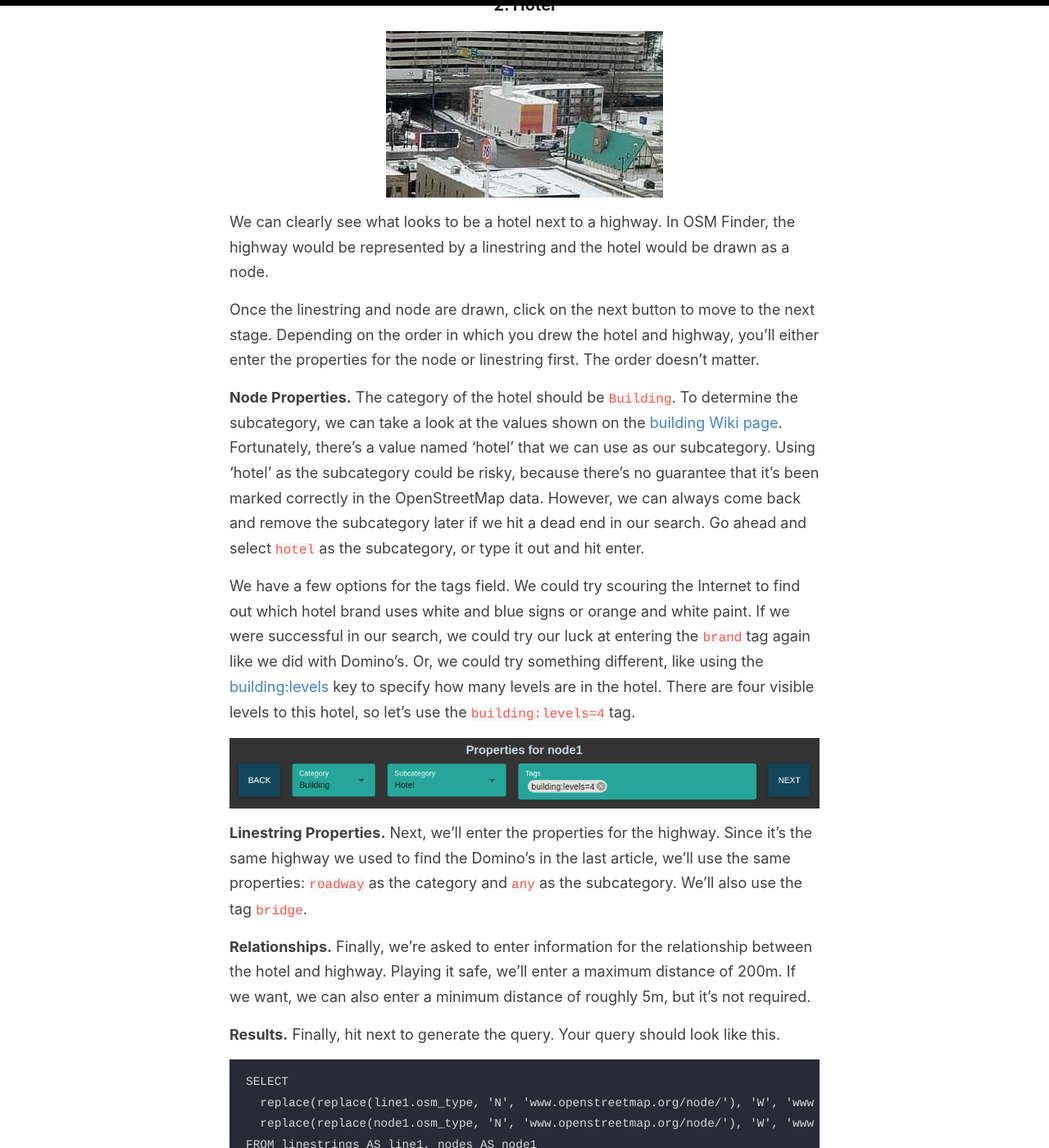
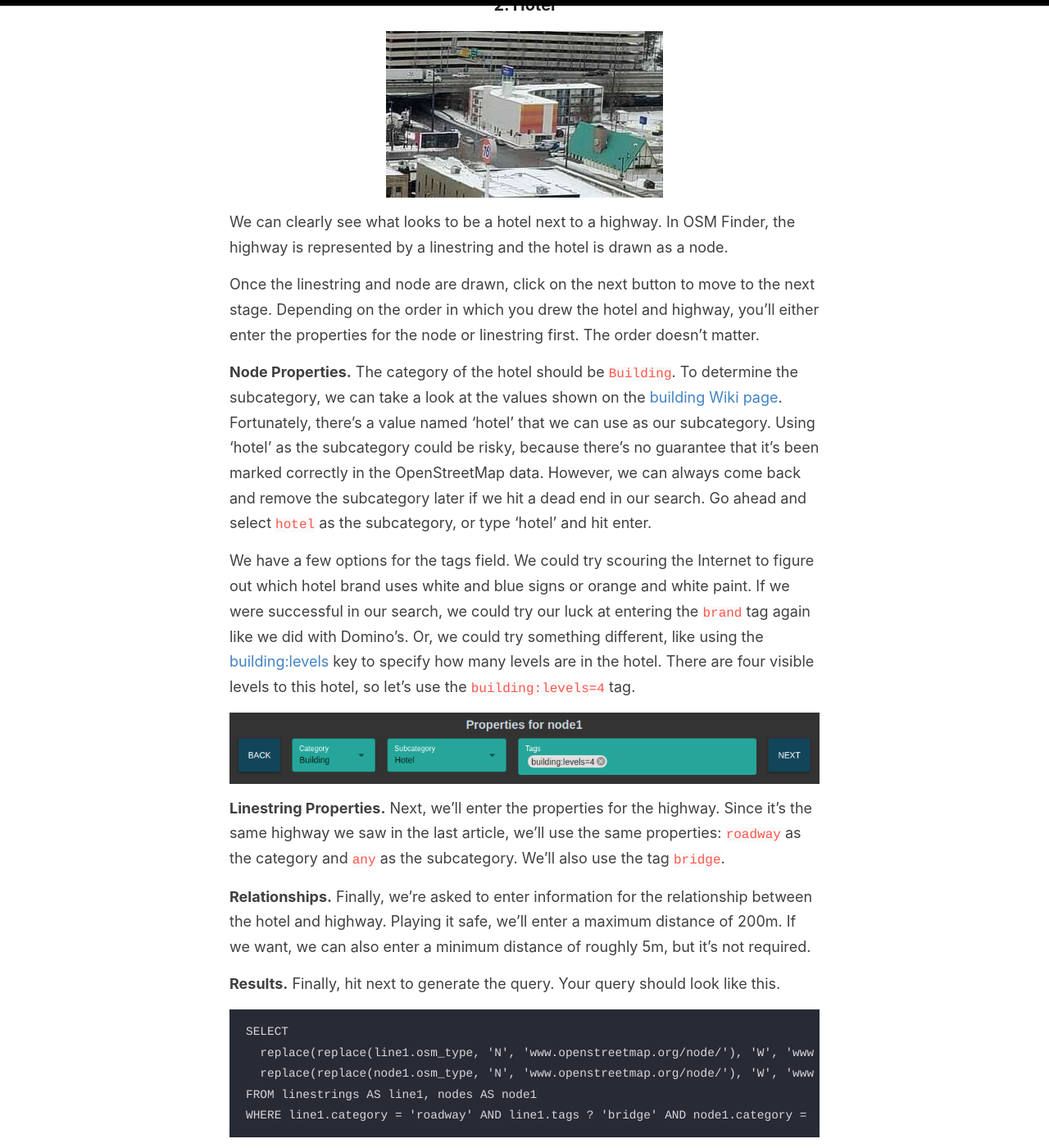
Before and after one commit to Xetnus/blog, a Jekyll site: the page built from _posts/2022-01-30-locating-spokane-part-2.md, in a window 1280 px wide and 1400 px high, scrolled down 1214 px. Shown: the whole window at 82% size. Built offline with Jekyll 4.4.1, drawn with Linux system fonts in a browser that asks for light colours; some of the changed text lies outside the part shown.

Commit message:
Grammar fixes

```diff
--- a/_posts/2022-01-30-locating-spokane-part-2.md
+++ b/_posts/2022-01-30-locating-spokane-part-2.md
@@ -17,17 +17,17 @@ From the last article, we already know to start our search in Washington state.
 
 ![](/blog/images/2022-01-30-hotel.jpg)
 
-We can clearly see what looks to be a hotel next to a highway. In OSM Finder, the highway would be represented by a linestring and the hotel would be drawn as a node.
+We can clearly see what looks to be a hotel next to a highway. In OSM Finder, the highway is represented by a linestring and the hotel is drawn as a node.
 
 Once the linestring and node are drawn, click on the next button to move to the next stage. Depending on the order in which you drew the hotel and highway, you'll either enter the properties for the node or linestring first. The order doesn't matter.
 
-**Node Properties.** The category of the hotel should be `Building`. To determine the subcategory, we can take a look at the values shown on the [building Wiki page](https://wiki.openstreetmap.org/wiki/Key:building). Fortunately, there's a value named 'hotel' that we can use as our subcategory. Using 'hotel' as the subcategory could be risky, because there's no guarantee that it's been marked correctly in the OpenStreetMap data. However, we can always come back and remove the subcategory later if we hit a dead end in our search. Go ahead and select `hotel` as the subcategory, or type it out and hit enter.
+**Node Properties.** The category of the hotel should be `Building`. To determine the subcategory, we can take a look at the values shown on the [building Wiki page](https://wiki.openstreetmap.org/wiki/Key:building). Fortunately, there's a value named 'hotel' that we can use as our subcategory. Using 'hotel' as the subcategory could be risky, because there's no guarantee that it's been marked correctly in the OpenStreetMap data. However, we can always come back and remove the subcategory later if we hit a dead end in our search. Go ahead and select `hotel` as the subcategory, or type 'hotel' and hit enter.
 
-We have a few options for the tags field. We could try scouring the Internet to find out which hotel brand uses white and blue signs or orange and white paint. If we were successful in our search, we could try our luck at entering the `brand` tag again like we did with Domino's. Or, we could try something different, like using the [building:levels](https://wiki.openstreetmap.org/wiki/Key:building:levels) key to specify how many levels are in the hotel. There are four visible levels to this hotel, so let's use the `building:levels=4` tag.
+We have a few options for the tags field. We could try scouring the Internet to figure out which hotel brand uses white and blue signs or orange and white paint. If we were successful in our search, we could try our luck at entering the `brand` tag again like we did with Domino's. Or, we could try something different, like using the [building:levels](https://wiki.openstreetmap.org/wiki/Key:building:levels) key to specify how many levels are in the hotel. There are four visible levels to this hotel, so let's use the `building:levels=4` tag.
 
 ![](/blog/images/2022-01-30-hotel-properties.png)
 
-**Linestring Properties.** Next, we'll enter the properties for the highway. Since it's the same highway we used to find the Domino's in the last article, we'll use the same properties: `roadway` as the category and `any` as the subcategory. We'll also use the tag `bridge`.
+**Linestring Properties.** Next, we'll enter the properties for the highway. Since it's the same highway we saw in the last article, we'll use the same properties: `roadway` as the category and `any` as the subcategory. We'll also use the tag `bridge`.
 
 **Relationships.** Finally, we're asked to enter information for the relationship between the hotel and highway. Playing it safe, we'll enter a maximum distance of 200m. If we want, we can also enter a minimum distance of roughly 5m, but it's not required.
 
@@ -60,7 +60,9 @@ You probably have the hang of these basic techniques by now, but let's consider
 
 ![](/blog/images/2022-01-30-chimney.jpg)
 
-It may not be obvious at first glace that there's a second chimney partially visible on the right side of the image, but it's there. It's easy enough to drop two nodes at the base of the chimneys in the image. While it's not strictly necessary that you drop them at the base, it's a good habit to draw nodes as near to the ground as possible. Doing so will save you some sanity once we get into more advanced techniques, like angle analysis.
+It may not be obvious at first glace that there's a second chimney partially visible on the right side of the image, but it's there.
+
+Go ahead and drop two nodes at the base of the chimneys in the image. While it's not strictly necessary that you drop them at the base, it's a good habit to draw nodes as near to the ground as possible. Doing so will save you some sanity once we get into more advanced techniques, like angle analysis.
 
 **Node Properties.** Since we only have two nodes, we don't have to worry about entering properties for linestrings. We'll enter the same properties for both nodes.
 
@@ -86,6 +88,6 @@ This time, the last two rows are what we're looking for: [node1](https://www.ope
 
 ## Wrapping Up
 
-In this article, we found hotel (#2) and chimneys (#3). We also covered how buildings and other closed polygons are converted into one center-of-mass point. Now that we've beat these basic operations into the ground, we'll be covering more advanced techniques in the next article. Specifically, we'll figure out how to use angle analysis to geolocate the railway (#6) and substation (#5). Once I've figured out how to efficiently implement shape comparison algorithms, I hope to write an article about finding the T-shaped roof (#4).
+In this article, we found the hotel (#2) and chimneys (#3). We also covered how buildings and other closed polygons are converted into one center-of-mass point. Now that we've beaten these basic operations into the ground, we'll be covering more advanced techniques in the next article. Specifically, we'll figure out how to use angle analysis to geolocate the substation (#5) and railway (#6). Once I've figured out how to efficiently implement shape comparison algorithms, I'll write an article about finding the T-shaped roof (#4).
 
 If you have any feedback to share, please feel free to send me a note using the email link in the footer below.
```
Also changed, not shown: other parts of _posts/2022-01-30-locating-spokane-part-2.md (+1 -1 lines).
